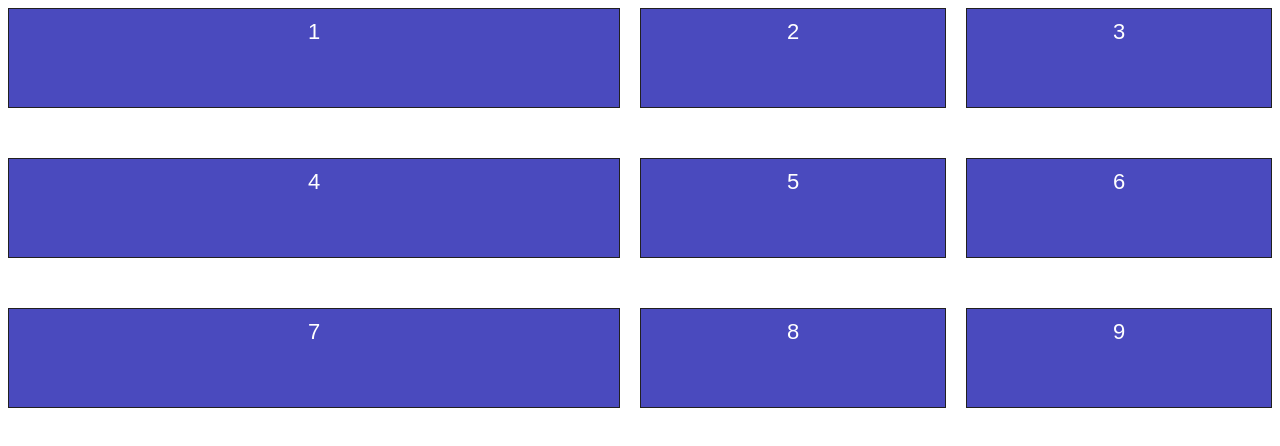
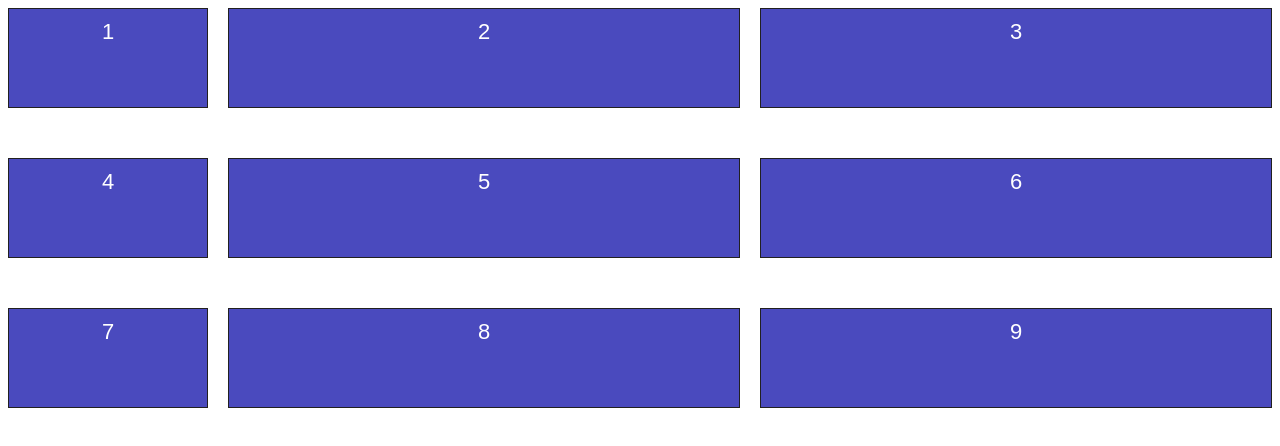
Before and after one commit to programer1983/fundamental-grids, a website built with Vite: page index.html in a window 1280 px wide. Built offline with nearby package versions, Linux system fonts and the light colour scheme.

Commit message:
fractions with pixels

```diff
--- a/styles/example.css
+++ b/styles/example.css
@@ -10,7 +10,7 @@
 
 .grid{
     display: grid;
-    grid-template-columns: 2fr 1fr 1fr;
+    grid-template-columns: 200px 1fr 1fr;
     grid-template-rows: 100px 100px 100px;
     grid-gap: 50px 20px;
 }
```
